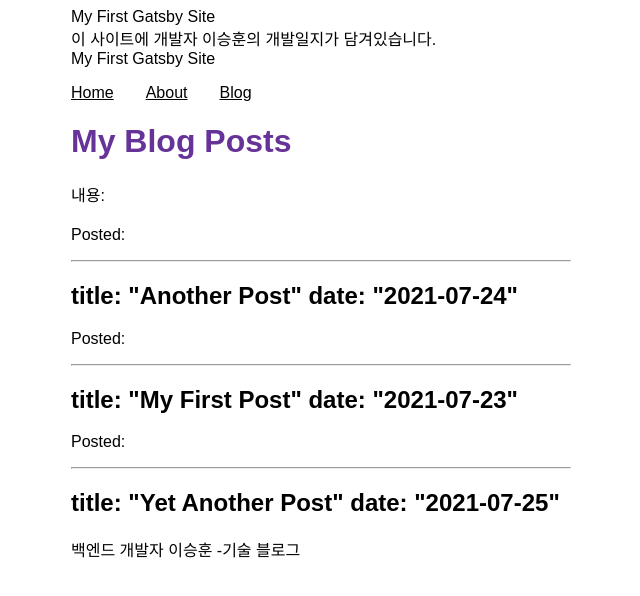
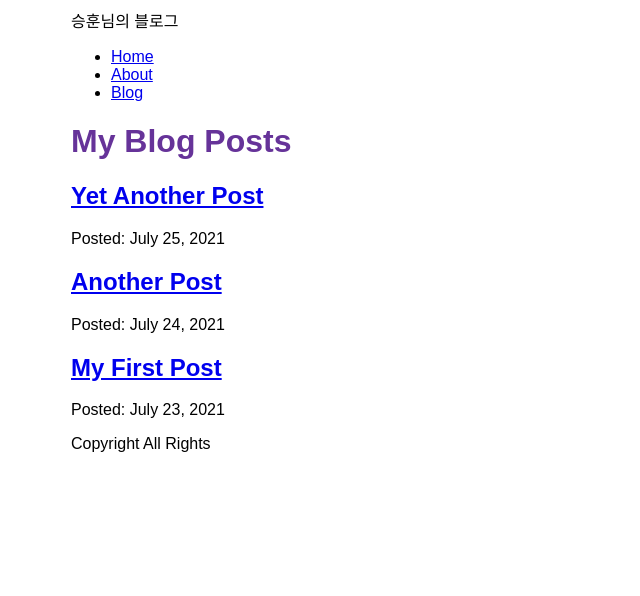
Before and after one commit to sh970901/My-blog-2022-06-27, a Gatsby site: page /blog in a window 1280 px wide. Shown: the whole page, without its empty margins (319-959 px from the left). Built offline with nearby package versions, Linux system fonts and the light colour scheme; Gatsby itself is replaced by a stand-in of ours.

Commit message:
mdx 파일 수정

```diff
--- a/blog/another-post.mdx
+++ b/blog/another-post.mdx
@@ -1,5 +1,6 @@
-
 ---
 title: "Another Post"
 date: "2021-07-24"
 ---
+
+Here's another post! It's even better than the first one!
--- a/blog/my-first-post.mdx
+++ b/blog/my-first-post.mdx
@@ -1,5 +1,11 @@
-
 ---
 title: "My First Post"
 date: "2021-07-23"
 ---
+
+This is my first blog post! Isn't it _great_?
+Some of my **favorite** things are:
+
+- Petting dogs
+- Singing
+- Eating potato-based foods
--- a/blog/yet-another-post.mdx
+++ b/blog/yet-another-post.mdx
@@ -1,5 +1,6 @@
-
 ---
 title: "Yet Another Post"
 date: "2021-07-25"
 ---
+
+Wow look at all this content. How do they do it?
--- a/gatsby-config.js
+++ b/gatsby-config.js
@@ -1,6 +1,6 @@
 module.exports = {
   siteMetadata: {
-    title: "My First Gatsby Site",
+    title: "승훈님의 블로그",
     description: "이 사이트에 개발자 이승훈의 개발일지가 담겨있습니다.",
   },
   plugins: ["gatsby-plugin-image", "gatsby-plugin-sharp"],
--- a/package.json
+++ b/package.json
@@ -1,9 +1,8 @@
 {
-  "name": "my-gatsby-site",
+  "name": "my-blog-2022-05-31",
   "version": "1.0.0",
   "private": true,
-  "description": "my-gatsby-site",
-  "author": "sh970901",
+  "description": "my-blog-2022-05-31",
   "keywords": [
     "gatsby"
   ],
--- a/src/components/Layout.js
+++ b/src/components/Layout.js
@@ -1,13 +1,14 @@
-import { graphql, Link, useStaticQuery } from "gatsby";
+import { Link, useStaticQuery, graphql } from "gatsby";
 import React from "react";
+
 import {
   container,
+  heading,
   navLinks,
   navLinkItem,
-  heading,
   navLinkText,
   siteTitle,
-} from "./Layout.module.css";
+} from "./layout.module.css";
 
 function Layout({ pageTitle, children }) {
   const data = useStaticQuery(graphql`
@@ -19,16 +20,14 @@
         }
       }
     }
-    `)
+  `);
 
   return (
-    <>
     <div className={container}>
-        <title>{pageTitle} | {data.site.siteMetadata.title}</title>
-        <header>{data.site.siteMetadata.title}</header>
-      <div>{data.site.siteMetadata.description}</div>
+      <title>
+        {pageTitle} | {data.site.siteMetadata.title}
+      </title>
       <header className={siteTitle}>{data.site.siteMetadata.title}</header>
-
       <nav>
         <ul className={navLinks}>
           <li className={navLinkItem}>
@@ -42,20 +41,20 @@
             </Link>
           </li>
           <li className={navLinkItem}>
-                <Link className={navLinkText} to='/blog'>
+            <Link className={navLinkText} to="/blog">
               Blog
             </Link>
           </li>
         </ul>
       </nav>
+
       <main>
         <h1 className={heading}>{pageTitle}</h1>
-          내용: {children}
+        {children}
       </main>
 
-        <div>백엔드 개발자 이승훈 -기술 블로그 </div>
+      <div>Copyright All Rights</div>
     </div>
-    </>
   );
 }
 
--- a/src/components/Layout.module.css
+++ b/src/components/Layout.module.css
@@ -8,19 +8,20 @@
   color: rebeccapurple;
 }
 
-  .navLinks {
+.nav-links {
   display: flex;
   list-style: none;
   padding-left: 0;
 }
 
-  .navLinkItem {
+.nav-link-item {
   padding-right: 2rem;
 }
 
-  .navLinkText {
+.nav-link-text {
   color: black;
 }
+
 .site-title {
   font-size: 3rem;
   color: gray;
--- a/src/pages/blog.js
+++ /dev/null
@@ -1,35 +0,0 @@
-import { graphql, useStaticQuery } from "gatsby";
-import React from "react";
-import { MDXRenderer } from "gatsby-plugin-mdx";
-import Layout from "../components/layout";
-
-const BlogPage=()=>{
-  const data = useStaticQuery(graphql`
-    query MyQuery2{
-      allMdx(sort: { fields: frontmatter___date, order: DESC }) {
-        nodes {
-          frontmatter {
-            date(formatString: "MMMM D, YYYY")
-            title
-          }
-          id
-          body
-        }
-      }
-    }
-  `);
-
-  return (
-    <Layout pageTitle="My Blog Posts">
-      {data.allMdx.nodes.map((node) => (
-        <article key={node.id}>
-          <h2>{node.frontmatter.title}</h2>
-          <p>Posted: {node.frontmatter.date}</p>
-          <MDXRenderer>{node.body}</MDXRenderer>
-        </article>
-      ))}
-    </Layout>
-  );
-}
-
-export default BlogPage;
--- /dev/null
+++ b/src/pages/blog/index.js
@@ -0,0 +1,35 @@
+import { graphql, Link } from "gatsby";
+import React from "react";
+import Layout from "../../components/layout";
+
+const BlogPage = ({ data }) => {
+  return (
+    <Layout pageTitle="My Blog Posts">
+      {data.allMdx.nodes.map((node) => (
+        <article key={node.id}>
+          <h2>
+            <Link to={`/blog/${node.slug}`}>{node.frontmatter.title}</Link>
+          </h2>
+          <p>Posted: {node.frontmatter.date}</p>
+        </article>
+      ))}
+    </Layout>
+  );
+};
+
+export const query = graphql`
+  query {
+    allMdx(sort: { fields: frontmatter___date, order: DESC }) {
+      nodes {
+        frontmatter {
+          date(formatString: "MMMM D, YYYY")
+          title
+        }
+        id
+        slug
+      }
+    }
+  }
+`;
+
+export default BlogPage;
```
Also changed, not shown: src/pages/about.js (+10 -11 lines), src/pages/blog/{mdx.slug}.js (added, +24 -0 lines), src/pages/index.js (+9 -13 lines), src/images/clifford.jpg (added), src/images/dog.jpg (deleted), 1 other file. Lines whose indentation alone changed are shown as unchanged.
